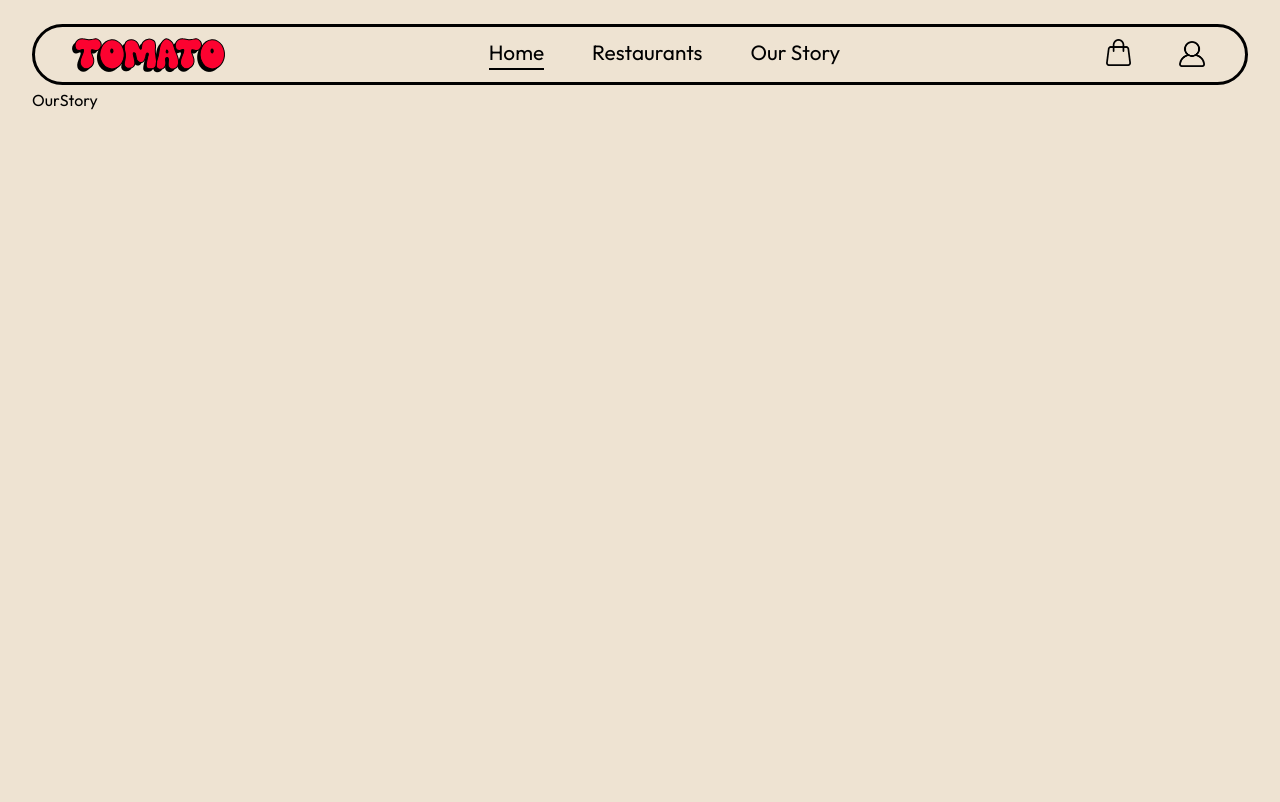
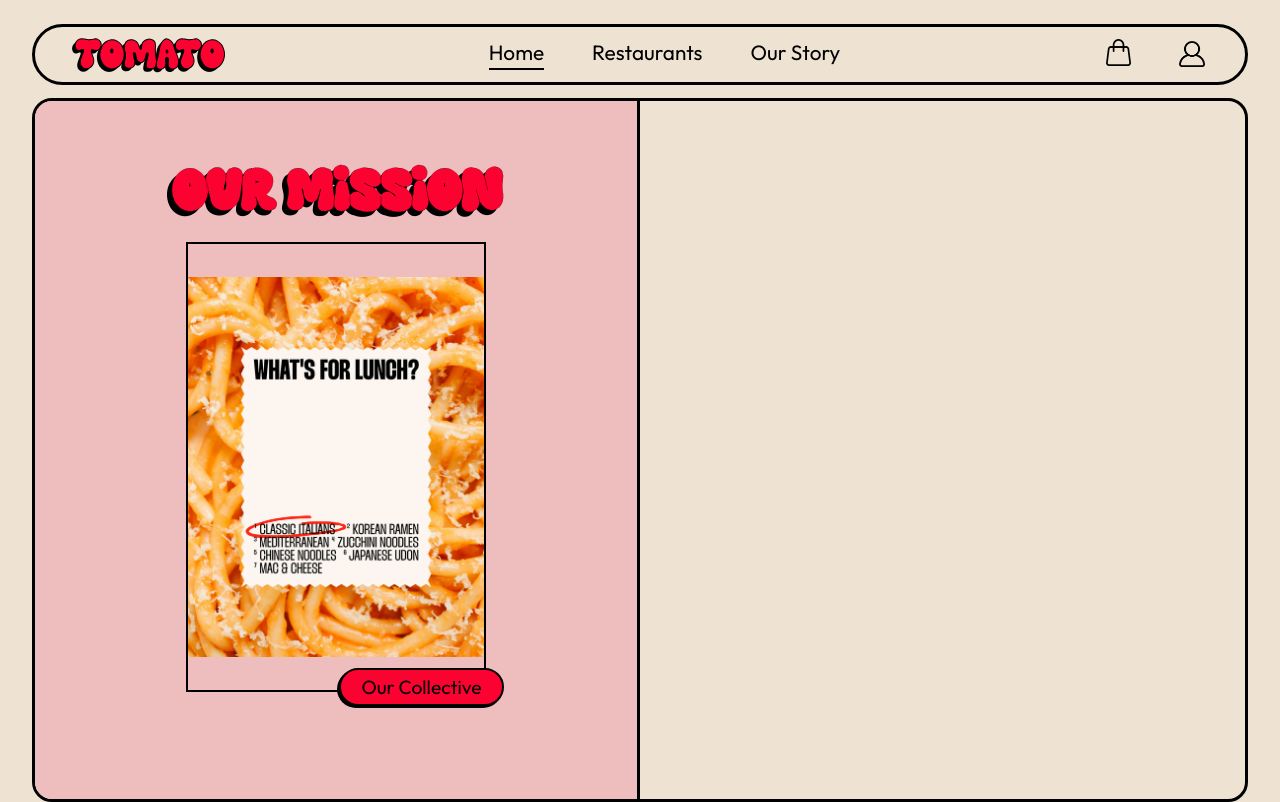
Before and after one commit to GhadaBN/food-collective-app, a React (Vite) app in the folder frontend/: page /our-story in a window 1280 px wide. Built offline with nearby package versions, Linux system fonts and the light colour scheme; no server answers.

Commit message:
story-page

```diff
--- a/frontend/src/assets/assets.js
+++ b/frontend/src/assets/assets.js
@@ -7,6 +7,7 @@ import remove_icon_red from "./remove_icon_red.png";
 import add_icon_green from "./add_icon_green.png";
 import add_icon_white from "./add_icon_white.png";
 import sticker_hot from "./sticker_hot.png";
+import our_story_img from "./our_story_img.jpg";
 
 export const assets = {
   basket_icon,
@@ -18,4 +19,5 @@ export const assets = {
   add_icon_white,
   remove_icon_red,
   sticker_hot,
+  our_story_img,
 };
--- a/frontend/src/pages/OurStory/OurStory.css
+++ b/frontend/src/pages/OurStory/OurStory.css
@@ -0,0 +1,66 @@
+.sections-wrapper {
+  margin-top: 0.5rem;
+  width: 100%;
+  min-height: 88vh;
+  display: flex;
+  border: 3px solid black;
+  border-radius: 20px;
+  overflow: hidden;
+}
+.left-container {
+  min-width: 50%;
+  display: flex;
+  flex-direction: column;
+  align-items: center;
+  justify-content: center;
+  padding: 1rem;
+  border-right: 3px solid black;
+  background-color: #eebdbe;
+}
+.title {
+  font-family: "Baking-Sauce";
+  letter-spacing: -2px;
+  line-height: 4.5rem;
+  font-size: 3.5rem;
+  color: #fc0230;
+  text-shadow: -5px 5px 0px black;
+  text-transform: uppercase;
+  -webkit-text-stroke: 0.2px black;
+  margin-bottom: 1rem;
+  text-align: center;
+  top: 2%;
+}
+.image-container {
+  width: 300px;
+  height: 450px;
+  display: flex;
+  justify-content: center;
+  align-items: center;
+  overflow: hidden;
+  border: 2px solid black;
+  margin-bottom: 1rem;
+}
+
+.responsive-image {
+  height: auto;
+  width: 100%;
+  object-fit: cover;
+}
+.description {
+  padding: 5px 10px;
+  border-radius: 25px;
+  border: solid 2px black;
+  background-color: #fc0230;
+  box-shadow: -2px 2px 0px black;
+  font-size: 1.2rem;
+  padding: 5px 20px;
+  position: relative;
+  left: 15%;
+  bottom: 6%;
+}
+.right-container {
+  min-width: 50%;
+  display: flex;
+  align-items: center;
+  justify-content: space-between;
+}
--- a/frontend/src/pages/OurStory/OurStory.jsx
+++ b/frontend/src/pages/OurStory/OurStory.jsx
@@ -1,8 +1,23 @@
 import React from "react";
 import "./OurStory.css";
+import { assets } from "../../assets/assets";
 
 const OurStory = () => {
-  return <div>OurStory</div>;
+  return (
+    <div className="sections-wrapper">
+      <div className="left-container">
+        <h1 className="title">OUR MISSION</h1>
+        <div className="image-container">
+          <img className="responsive-image" src={assets.our_story_img} />
+        </div>
+        <p className="description">Our Collective</p>
+      </div>
+      <div className="right-container">
+        <div className="menu-wrapper"></div>
+        <div className="text"></div>
+      </div>
+    </div>
+  );
 };
 
 export default OurStory;
```
Also changed, not shown: frontend/src/assets/our_story_img.jpg (added).
